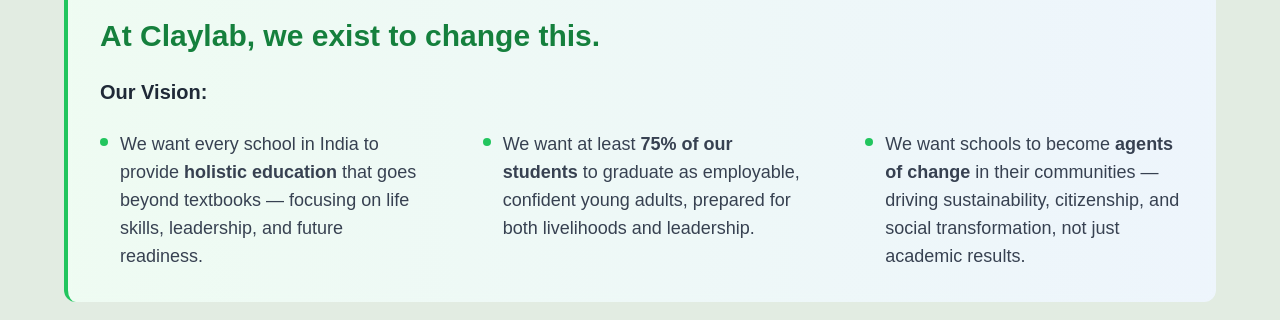
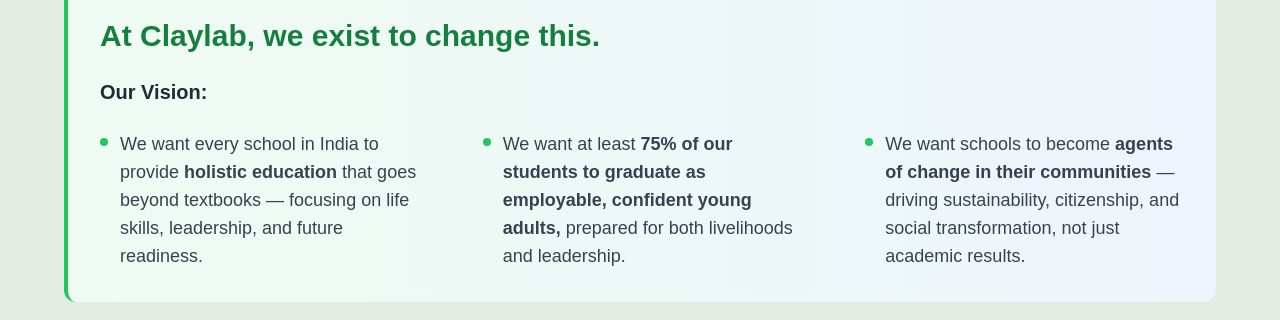
Before and after one commit to arnab-git-404/claylab, a Next.js app: page / in a window 1280 px wide. Shown: the part 1662-1982 px from the top of the page. Built offline with nearby package versions, Linux system fonts and the light colour scheme; a web font is replaced by a local one.

Commit message:
Update whyWeExist.tsx

```diff
--- a/components/home/whyWeExist.tsx
+++ b/components/home/whyWeExist.tsx
@@ -369,8 +369,8 @@ const WhyWeExist = () => {
               <div className="flex items-start gap-3">
                 <div className="w-2 h-2 bg-green-500 rounded-full mt-2 flex-shrink-0"></div>
                 <p className="text-base sm:text-lg text-gray-700 leading-relaxed">
-                  We want at least <strong>75% of our students</strong> to
-                  graduate as employable, confident young adults, prepared for
+                  We want at least <strong>75% of our students to
+                  graduate as employable, confident young adults,</strong> prepared for
                   both livelihoods and leadership.
                 </p>
               </div>
@@ -378,8 +378,8 @@ const WhyWeExist = () => {
               <div className="flex items-start gap-3">
                 <div className="w-2 h-2 bg-green-500 rounded-full mt-2 flex-shrink-0"></div>
                 <p className="text-base sm:text-lg text-gray-700 leading-relaxed">
-                  We want schools to become <strong>agents of change</strong> in
-                  their communities — driving sustainability, citizenship, and
+                  We want schools to become <strong>agents of change in
+                  their communities</strong> — driving sustainability, citizenship, and
                   social transformation, not just academic results.
                 </p>
               </div>
```
